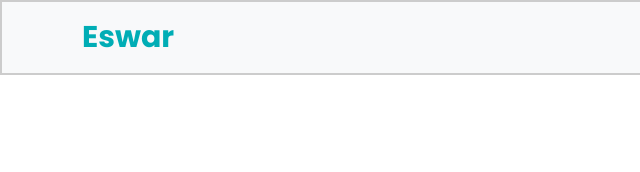
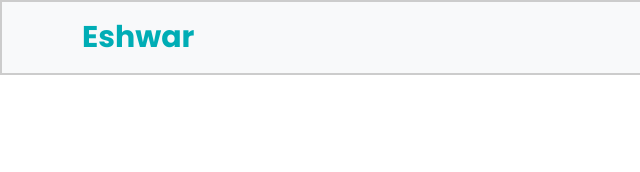
Before and after one commit to eswarsaiyarra2602/PORTFOLIO, a plain HTML site: page index.html in a window 1280 px wide. Shown: the top 172 px of the page, 0-640 px from the left. Drawn offline with nearby package versions, Linux system fonts and the light colour scheme.

Commit message:
changed eswar spelling

```diff
--- a/index.html
+++ b/index.html
@@ -19,7 +19,7 @@
     <section class="navigation">
       <nav class="navbar navbar-expand-lg navbar-light bg-light">
         <div class="container">
-          <a class="navbar-brand" href="#">Eswar</a>
+          <a class="navbar-brand" href="#">Eshwar</a>
           <button class="navbar-toggler" type="button" data-bs-toggle="collapse" data-bs-target="#navbarNav"
             aria-controls="navbarNav" aria-expanded="false" aria-label="Toggle navigation">
             <span class="navbar-toggler-icon"></span>
```
